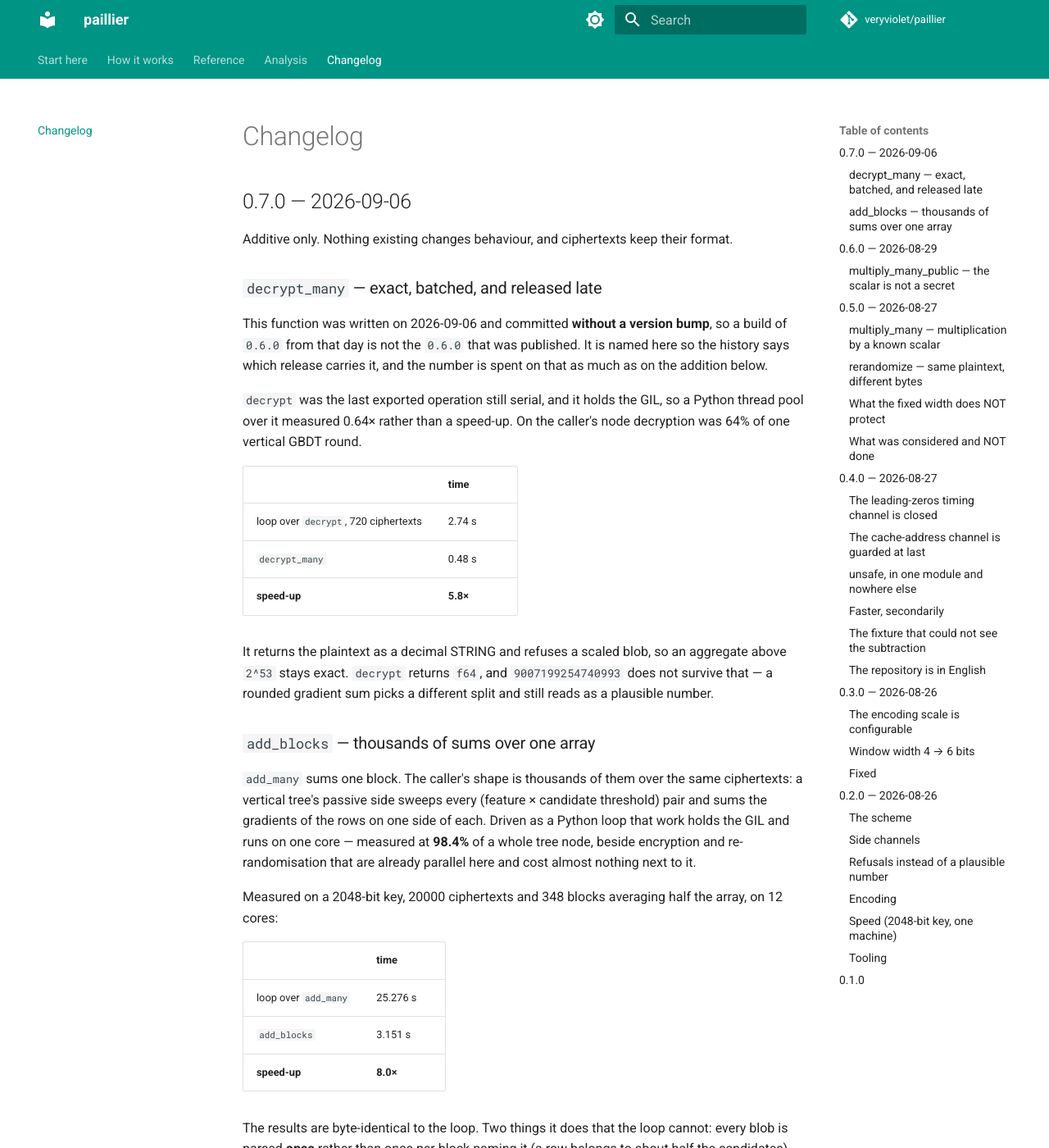
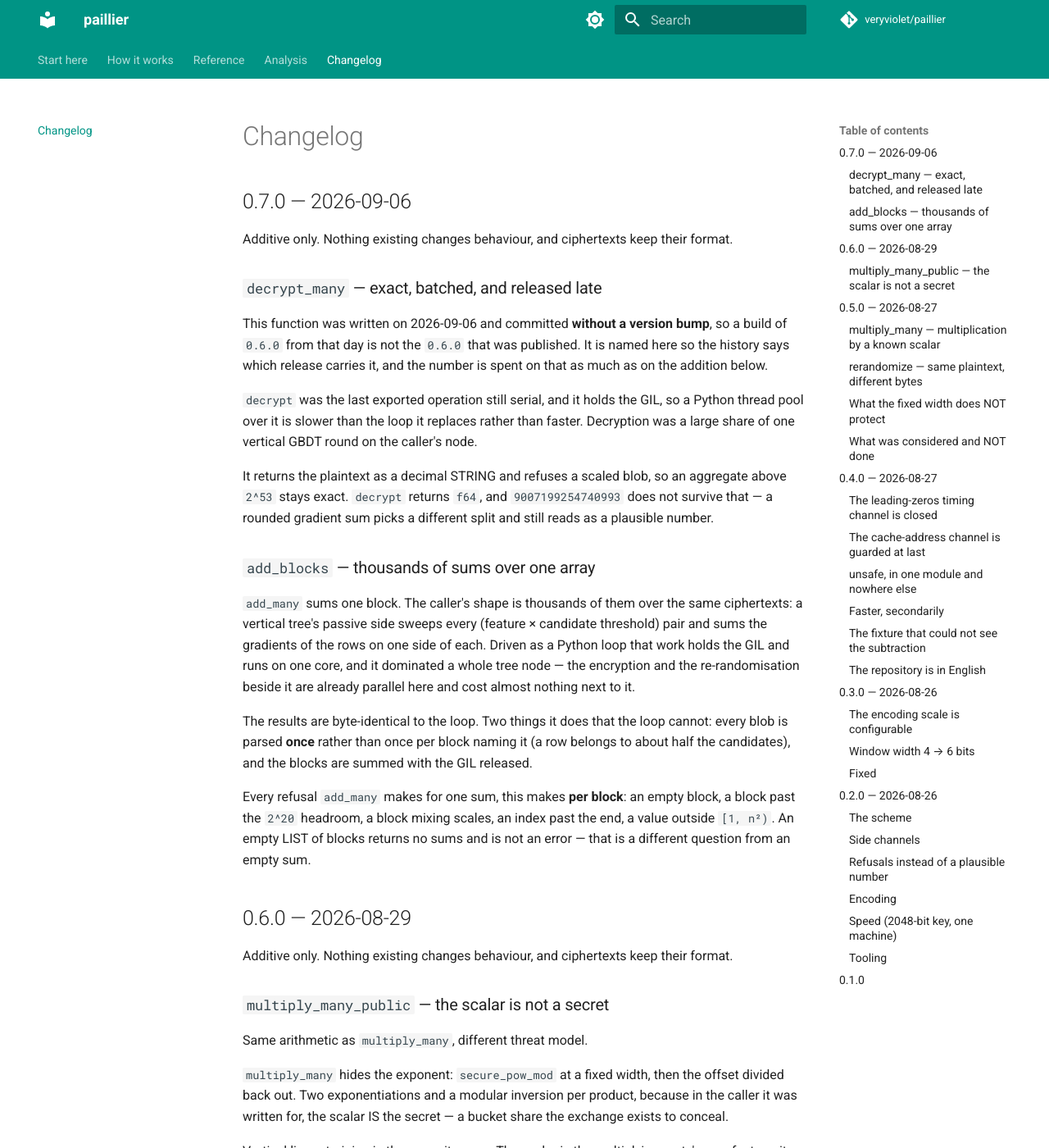
Before and after one commit to veryviolet/paillier, an MkDocs documentation site: the page built from docs/changelog.md, in a window 1280 px wide and 1400 px high. Shown: the whole window at 82% size. Built offline with MkDocs 1.6.1 and Material for MkDocs 9.7.7, drawn with Linux system fonts in a browser that asks for light colours; comment, search, counter and statistics services are not loaded.

Commit message:
docs: no measured numbers in this repository's documentation
The timing tables and speed-up factors added with 0.7.0 were measured on a development machine that also carries a desktop session, a browser and other people's processes — one forgotten reviewer process had been running there for eight days. A number taken in that environment measures the neighbours, not the change, and printed in a changelog it becomes a promise to the reader that was never checked where it can be checked.

Removed: the two timing tables in docs/reference/api.md, the same tables and the shares (98.4%, 64%, 0.64x) in the 0.7.0 section of CHANGELOG.md, and the two figures in the doc comments on add_blocks and decrypt_many. What each operation does, why it is faster and what it costs stays; how many seconds does not.

Constants of the scheme are not measurements and stay: the 2^20 terms per sum, 2^53, the 1e8 scale, key sizes. Without them the text stops saying anything.

No behaviour and no public interface change, so the version is not bumped: the published 0.7.0 wheel is unaffected, and the documentation site rebuilds from this push.

```diff
--- a/CHANGELOG.md
+++ b/CHANGELOG.md
@@ -14,15 +14,9 @@ carries it, and the number is spent on that as much as on the addition
 below.
 
 `decrypt` was the last exported operation still serial, and it holds the
-GIL, so a Python thread pool over it measured 0.64× rather than a
-speed-up. On the caller's node decryption was 64% of one vertical GBDT
-round.
-
-| | time |
-|---|---|
-| loop over `decrypt`, 720 ciphertexts | 2.74 s |
-| `decrypt_many` | 0.48 s |
-| **speed-up** | **5.8×** |
+GIL, so a Python thread pool over it is slower than the loop it replaces
+rather than faster. Decryption was a large share of one vertical GBDT
+round on the caller's node.
 
 It returns the plaintext as a decimal STRING and refuses a scaled blob,
 so an aggregate above `2^53` stays exact. `decrypt` returns `f64`, and
@@ -35,18 +29,9 @@ a different split and still reads as a plausible number.
 the same ciphertexts: a vertical tree's passive side sweeps every
 (feature × candidate threshold) pair and sums the gradients of the rows
 on one side of each. Driven as a Python loop that work holds the GIL and
-runs on one core — measured at **98.4%** of a whole tree node, beside
-encryption and re-randomisation that are already parallel here and cost
-almost nothing next to it.
-
-Measured on a 2048-bit key, 20000 ciphertexts and 348 blocks averaging
-half the array, on 12 cores:
-
-| | time |
-|---|---|
-| loop over `add_many` | 25.276 s |
-| `add_blocks` | 3.151 s |
-| **speed-up** | **8.0×** |
+runs on one core, and it dominated a whole tree node — the encryption and
+the re-randomisation beside it are already parallel here and cost almost
+nothing next to it.
 
 The results are byte-identical to the loop. Two things it does that the
 loop cannot: every blob is parsed **once** rather than once per block
```
Also changed, not shown: docs/reference/api.md (+3 -21 lines), 1 other file.
